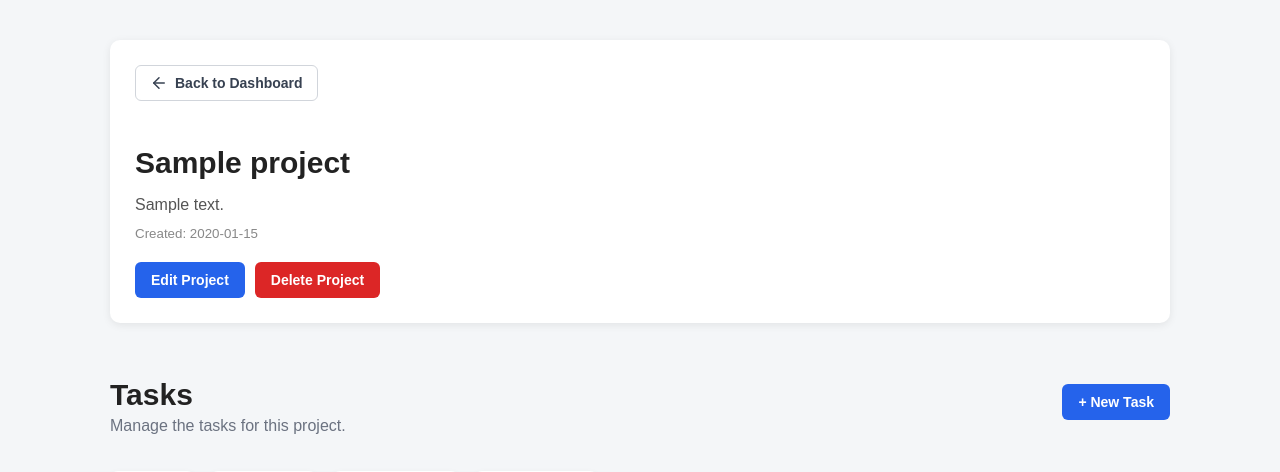
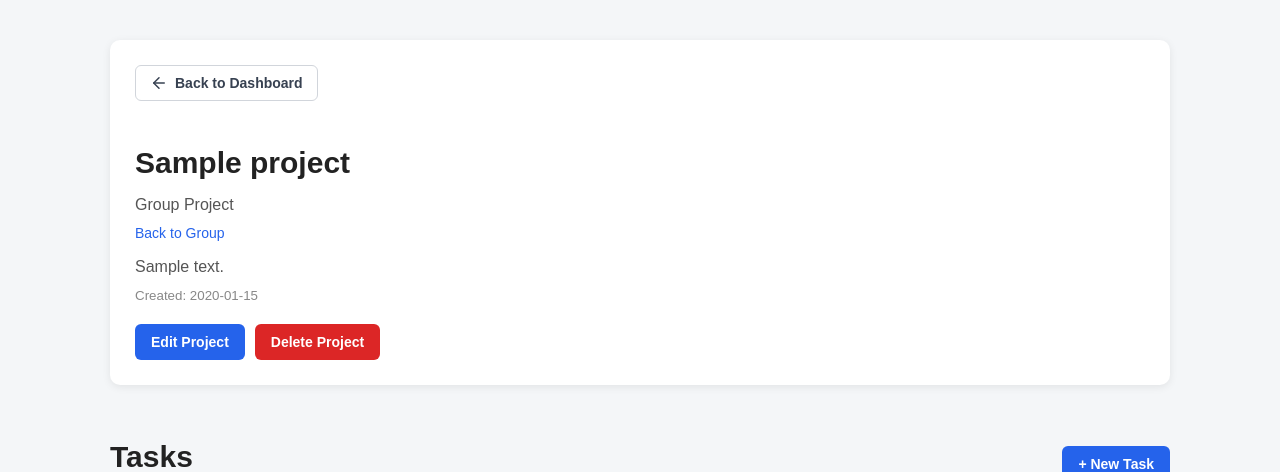
Before and after one commit to Cha-Luna-Star/ProjectManagement-WebApp, a Flask app: page /projects/1 in a window 1280 px wide. Shown: the part 66-538 px from the top of the page. Run offline with Flask 3, Linux system fonts and the light colour scheme; the visitor is signed in with stand-in values (Sample User, id 1); tables that the repository leaves empty hold one stand-in row (values such as "Sample post"); some libraries are stand-ins or nearby versions.

Commit message:
fix group project creation and added create project to group page, fix the group page voew

```diff
--- a/app.py
+++ b/app.py
@@ -308,7 +308,7 @@ def project(project_id):
             projects.user_id = ?
             OR group_members.user_id IS NOT NULL
         )
-""", (
+    """, (
         session["user_id"],
         project_id,
         session["user_id"]
@@ -1051,10 +1051,21 @@ def create_task(project_id):
     connection = get_db()
 
     project = connection.execute("""
-        SELECT *
+        SELECT projects.*
         FROM projects
-        WHERE id = ? AND user_id = ?
-    """, (project_id, session["user_id"])).fetchone()
+        LEFT JOIN group_members
+            ON projects.group_id = group_members.group_id
+            AND group_members.user_id = ?
+        WHERE projects.id = ?
+        AND (
+            projects.user_id = ?
+            OR group_members.user_id IS NOT NULL
+        )
+    """, (
+        session["user_id"],
+        project_id,
+        session["user_id"]
+    )).fetchone()
 
     if project is None:
         connection.close()
@@ -1387,10 +1398,17 @@ def update_task_status(project_id, task_id):
         FROM tasks
         JOIN projects
             ON tasks.project_id = projects.id
+        LEFT JOIN group_members
+            ON projects.group_id = group_members.group_id
+            AND group_members.user_id = ?
         WHERE tasks.id = ?
-          AND tasks.project_id = ?
-          AND projects.user_id = ?
-    """, (
+        AND tasks.project_id = ?
+        AND (
+            projects.user_id = ?
+            OR group_members.user_id IS NOT NULL
+        )
+    """, (
+        session["user_id"],
         task_id,
         project_id,
         session["user_id"]
@@ -1552,6 +1570,83 @@ def group(group_id):
         username=session["username"]
     )
 
+@app.route("/groups/<int:group_id>/projects/create", methods=["GET", "POST"])
+def create_group_project(group_id):
+
+    if "user_id" not in session:
+        return redirect(url_for("login"))
+
+    connection = get_db()
+
+    member = connection.execute("""
+        SELECT *
+        FROM group_members
+        WHERE group_id = ?
+        AND user_id = ?
+    """, (
+        group_id,
+        session["user_id"]
+    )).fetchone()
+
+    if member is None:
+        connection.close()
+        return "You are not a member of this group", 403
+
+    group = connection.execute("""
+        SELECT *
+        FROM groups
+        WHERE id = ?
+    """, (group_id,)).fetchone()
+
+    if group is None:
+        connection.close()
+        return "Group not found", 404
+
+    if request.method == "POST":
+
+        name = request.form.get("name", "").strip()
+        description = request.form.get("description", "").strip()
+
+        if not name:
+            connection.close()
+            flash("Project name is required.", "error")
+            return render_template(
+                "create_project.html",
+                group=group
+            )
+
+        connection.execute("""
+            INSERT INTO projects (
+                user_id,
+                group_id,
+                name,
+                description
+            )
+            VALUES (?, ?, ?, ?)
+        """, (
+            session["user_id"],
+            group_id,
+            name,
+            description
+        ))
+
+        connection.commit()
+        connection.close()
+
+        flash("Project created successfully!", "success")
+
+        return redirect(url_for(
+            "group",
+            group_id=group_id
+        ))
+
+    connection.close()
+
+    return render_template(
+        "create_project.html",
+        group=group
+    )
+
 @app.route("/groups/<int:group_id>/members/add", methods=["POST"])
 def add_group_member(group_id):
 
--- a/templates/project.html
+++ b/templates/project.html
@@ -109,6 +109,21 @@
             <h2>
                 {{ project["name"] }}
             </h2>
+
+            {% if project["group_id"] %}
+                <p>
+                    Group Project
+                </p>
+            {% endif %}
+
+            {% if project["group_id"] %}
+                <a href="{{ url_for(
+                    'group',
+                    group_id=project['group_id']
+                ) }}">
+                    Back to Group
+                </a>
+            {% endif %}
 
             <p>
                 {{ project["description"] }}
```
Also changed, not shown: templates/group.html (+11 -0 lines).
